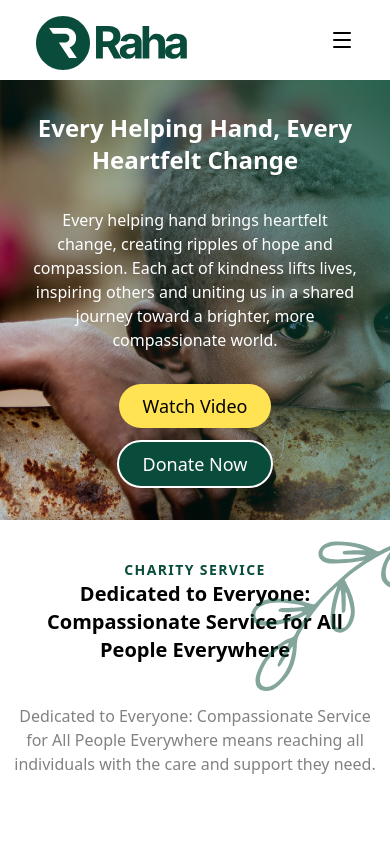
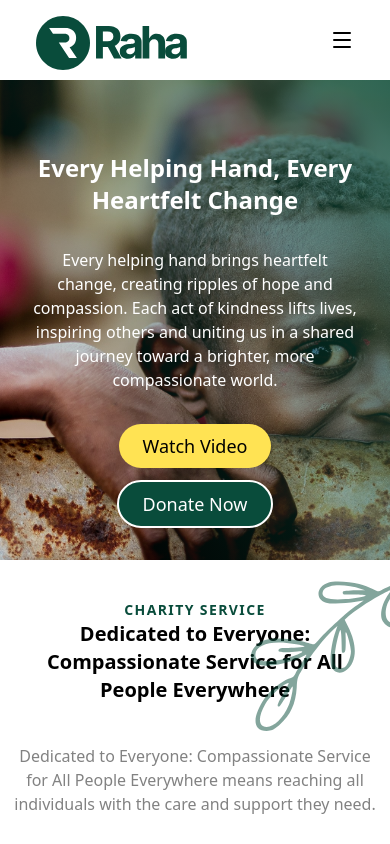
Before and after one commit to Prudentdev-xyz/Raha-app-new, a React (Vite) app: page / in a window 390 px wide. Shown: the top 844 px of the page. Built offline with nearby package versions, Linux system fonts and the light colour scheme.

Commit message:
fix-Her-Home-pt

```diff
--- a/src/components/layouts/Hero.jsx
+++ b/src/components/layouts/Hero.jsx
@@ -6,7 +6,7 @@ import { DonatenewButton } from "../buttons/DonatenewButton";
 
 export const Hero = () => {
   return (
-    <div className="relative items-center bg-cover bg-[url('/hero-bg.svg')] pt-20 md:pt-30">
+    <div className="relative items-center bg-cover bg-[url('/hero-bg.svg')] pt-30 md:pt-3o">
       <div className="p-8 md:p-52">
         <div className="max-w-6xl mx-auto space-y-8">
           <h1 className="text-2xl md:text-8xl font-bold text-white text-center">
```
